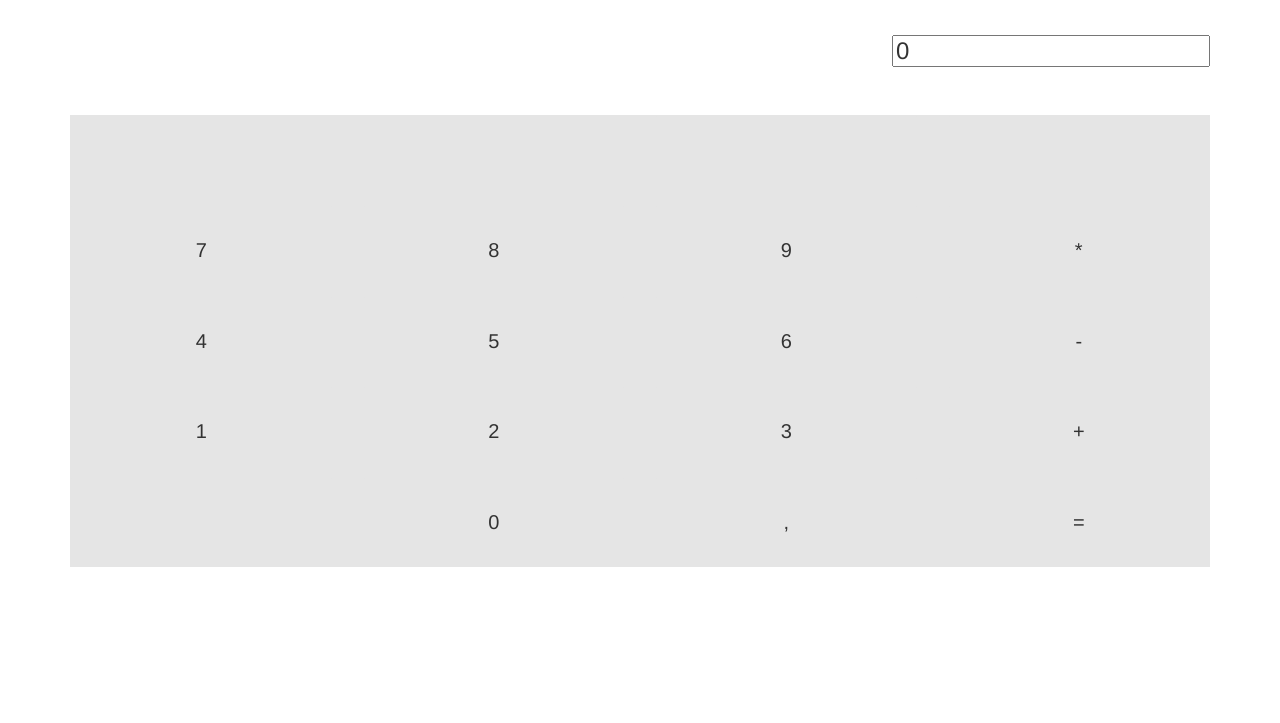
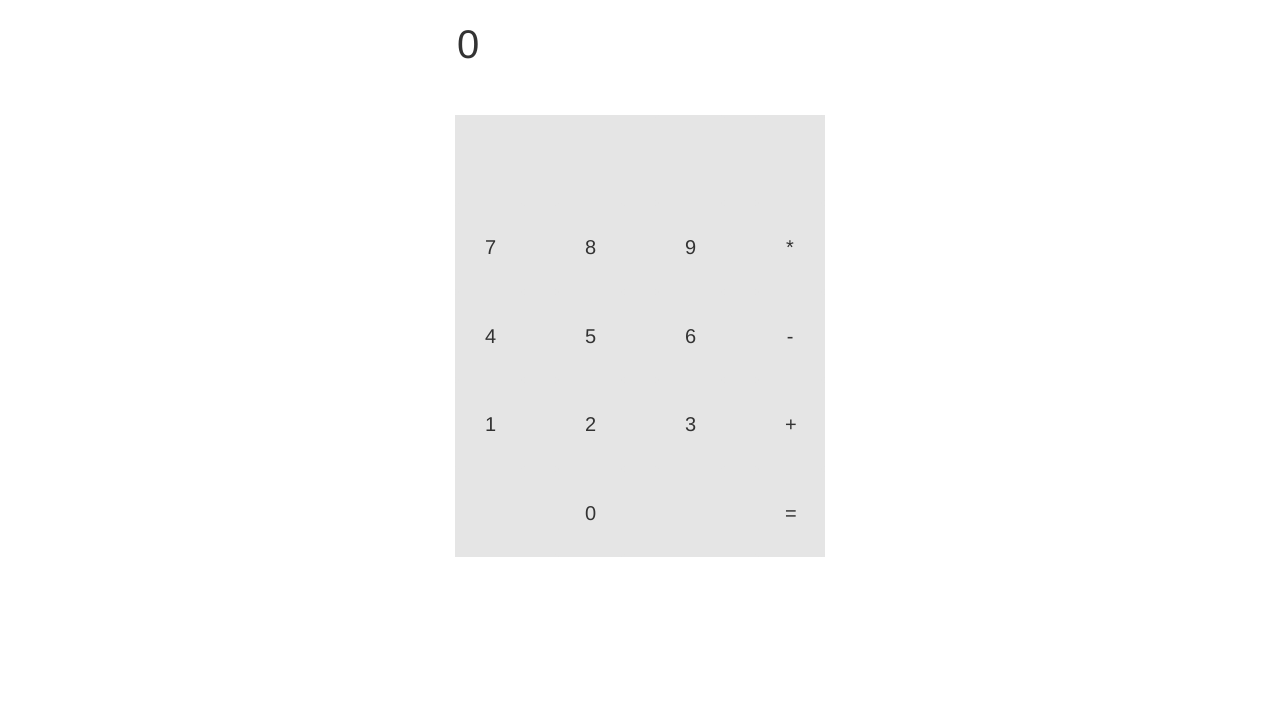
Before and after one commit to ferdysopian/kalculator, a plain HTML site: page index.html in a window 1280 px wide. Shown: the part 77-800 px from the top of the page. Drawn offline with Linux system fonts and the light colour scheme.

Commit message:
Add Input

```diff
--- a/custom.css
+++ b/custom.css
@@ -3,6 +3,9 @@
 }
 .warnalatar input{
 	font-size: 20px;
+}
+.container{
+	max-width: 400px;
 }
 .jawaban{
 	height: 100px;
@@ -14,6 +17,7 @@
 	height: 100%;
 	width: 100%;
 	padding: 30px 30px;
+	border:0px;
 }
 .tombol > .col-xs-3{
 	padding-left: 0px;
--- a/index.html
+++ b/index.html
@@ -7,18 +7,6 @@
 	<meta name="viewport" content="width=device-width, initial-scale=1">
 	<link rel="stylesheet" href="css/bootstrap.css">
 	<link rel="stylesheet" href="custom.css">
-	<script src="js/jquery.js"></script>
-	<script src="js/bootstrap.js"></script>
-	<!--javascript-->
-	<script>
-		function tambahNomor(display, nomor){
-			if(display.value = null || display.value = 0)
-				display.value = nomor
-			else
-				display.value += nomor
-		}
-	</script>
-
 </head>
 <body>
 
@@ -30,17 +18,17 @@
 		<!--sampe sini bagian judul-->
 
 		<!--dari sini bagian jawaban-->
+		<form>
 			<div class="row">
 				<div class="col-xs-12">
 					<div class="jawaban">
-					<h3 class="pull-right"><input id="display" type="text" value="0"></h3>
+						<input style="border:0px; width:100%; font-size:40px;" id="display" type="text" value="0">
 					</div>
 				</div>
 			</div>
 			<!--sampe sini kolom jawaban-->
 
 			<div class="tombol warnalatar">
-			<form>
 				<div class="row">
 					<div class="col-xs-6"></div>
 					<div class="col-xs-3"><input type="button" class="btn btn-default"></div>
@@ -48,34 +36,47 @@
 				</div>
 
 				<div class="row">
-					<div class="col-xs-3"><input type="button" class="btn btn-default" value="7" onclick="tambahNomor(display, nomor)" ></div>
-					<div class="col-xs-3"><input type="button" class="btn btn-default" value="8"></div>
-					<div class="col-xs-3"><input type="button" class="btn btn-default" value="9"></div>
-					<div class="col-xs-3"><input type="button" class="btn btn-default" value="*"></div>
+					<div class="col-xs-3"><input type="button" class="btn btn-default" value="7" onclick="tambahNomor(this)"></div>
+					<div class="col-xs-3"><input type="button" class="btn btn-default" value="8" onclick="tambahNomor(this)"></div>
+					<div class="col-xs-3"><input type="button" class="btn btn-default" value="9" onclick="tambahNomor(this)"></div>
+					<div class="col-xs-3"><input type="button" class="btn btn-default" value=" * " onclick="tambahNomor(this)"></div>
 				</div>
 
 				<div class="row">
-					<div class="col-xs-3"><input type="button" class="btn btn-default" value="4"></div>
-					<div class="col-xs-3"><input type="button" class="btn btn-default" value="5"></div>
-					<div class="col-xs-3"><input type="button" class="btn btn-default" value="6"></div>
-					<div class="col-xs-3"><input type="button" class="btn btn-default" value="-"></div>
+					<div class="col-xs-3"><input type="button" class="btn btn-default" value="4" onclick="tambahNomor(this)"></div>
+					<div class="col-xs-3"><input type="button" class="btn btn-default" value="5" onclick="tambahNomor(this)"></div>
+					<div class="col-xs-3"><input type="button" class="btn btn-default" value="6" onclick="tambahNomor(this)"></div>
+					<div class="col-xs-3"><input type="button" class="btn btn-default" value=" - " onclick="tambahNomor(this)"></div>
 				</div>
 
 				<div class="row">
-					<div class="col-xs-3"><input type="button" class="btn btn-default" value="1"></div>
-					<div class="col-xs-3"><input type="button" class="btn btn-default" value="2"></div>
-					<div class="col-xs-3"><input type="button" class="btn btn-default" value="3"></div>
-					<div class="col-xs-3"><input type="button" class="btn btn-default" value="+"></div>
+					<div class="col-xs-3"><input type="button" class="btn btn-default" value="1" onclick="tambahNomor(this)"></div>
+					<div class="col-xs-3"><input type="button" class="btn btn-default" value="2" onclick="tambahNomor(this)"></div>
+					<div class="col-xs-3"><input type="button" class="btn btn-default" value="3" onclick="tambahNomor(this)"></div>
+					<div class="col-xs-3"><input type="button" class="btn btn-default" value=" + " onclick="tambahNomor(this)"></div>
 				</div>
 
 				<div class="row">
-					<div class="col-xs-3"><input type="button" class="btn btn-default" value=""></div>
-					<div class="col-xs-3"><input type="button" class="btn btn-default" value="0"></div>
-					<div class="col-xs-3"><input type="button" class="btn btn-default" value=","></div>
-					<div class="col-xs-3"><input type="button" class="btn btn-default" value="="></div>
+					<div class="col-xs-3"></div>
+					<div class="col-xs-3"><input type="button" class="btn btn-default" value="0" onclick="tambahNomor(this)"></div>
+					<div class="col-xs-3"></div>
+					<div class="col-xs-3"><input type="button" class="btn btn-default" value="=" onclick=""></div>
+				</div>
 			</div>
 		</form>
 	</div>
-	</div>
+	<script src="js/jquery.js"></script>
+	<script src="js/bootstrap.js"></script>
+	<!--javascript-->
+	<script type="text/javascript">
+		function tambahNomor(elmnt){
+			var nomor = elmnt.value;
+			if(document.getElementById("display").value == null || document.getElementById("display").value == 0)
+				document.getElementById("display").value = nomor;
+			else
+				document.getElementById("display").value += nomor;
+		}
+	</script>
+
 </body>
 </html>
```
Lines whose indentation alone changed are shown as unchanged.
